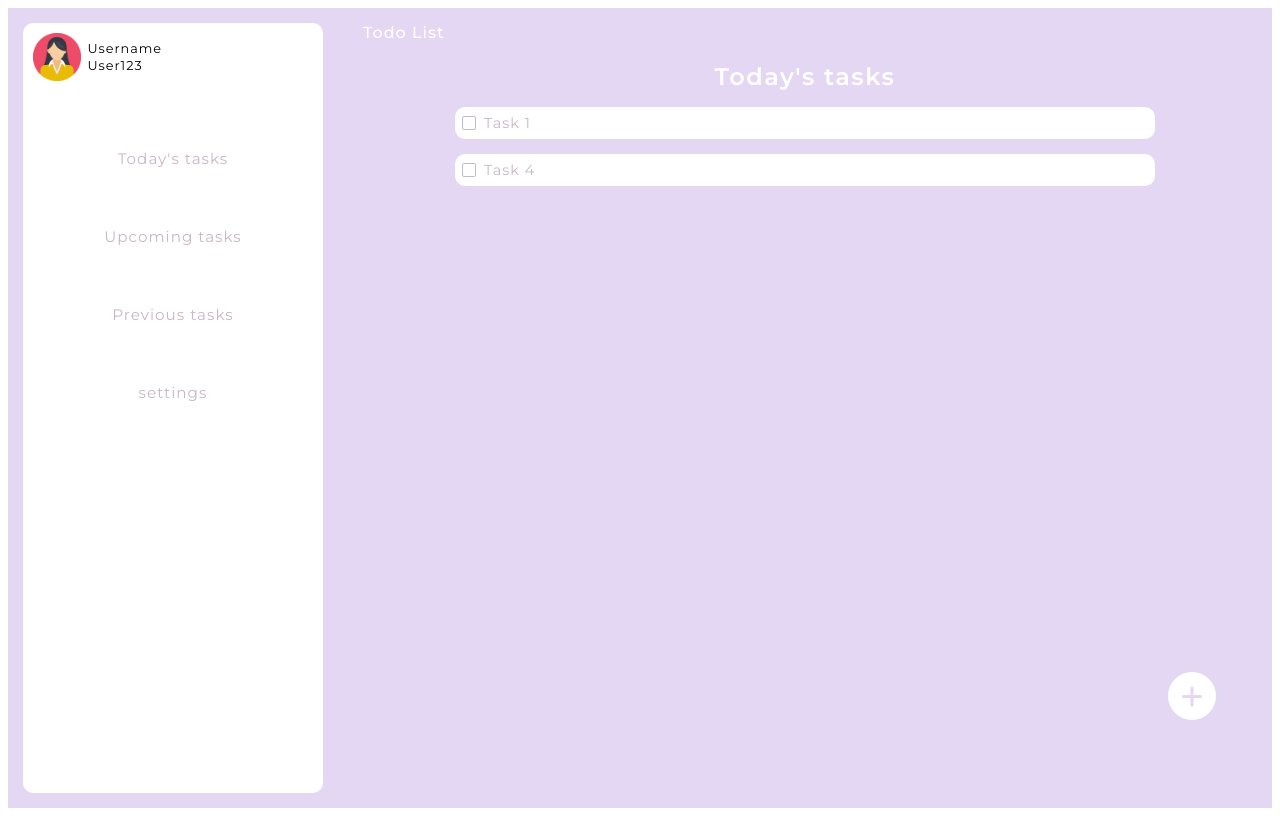
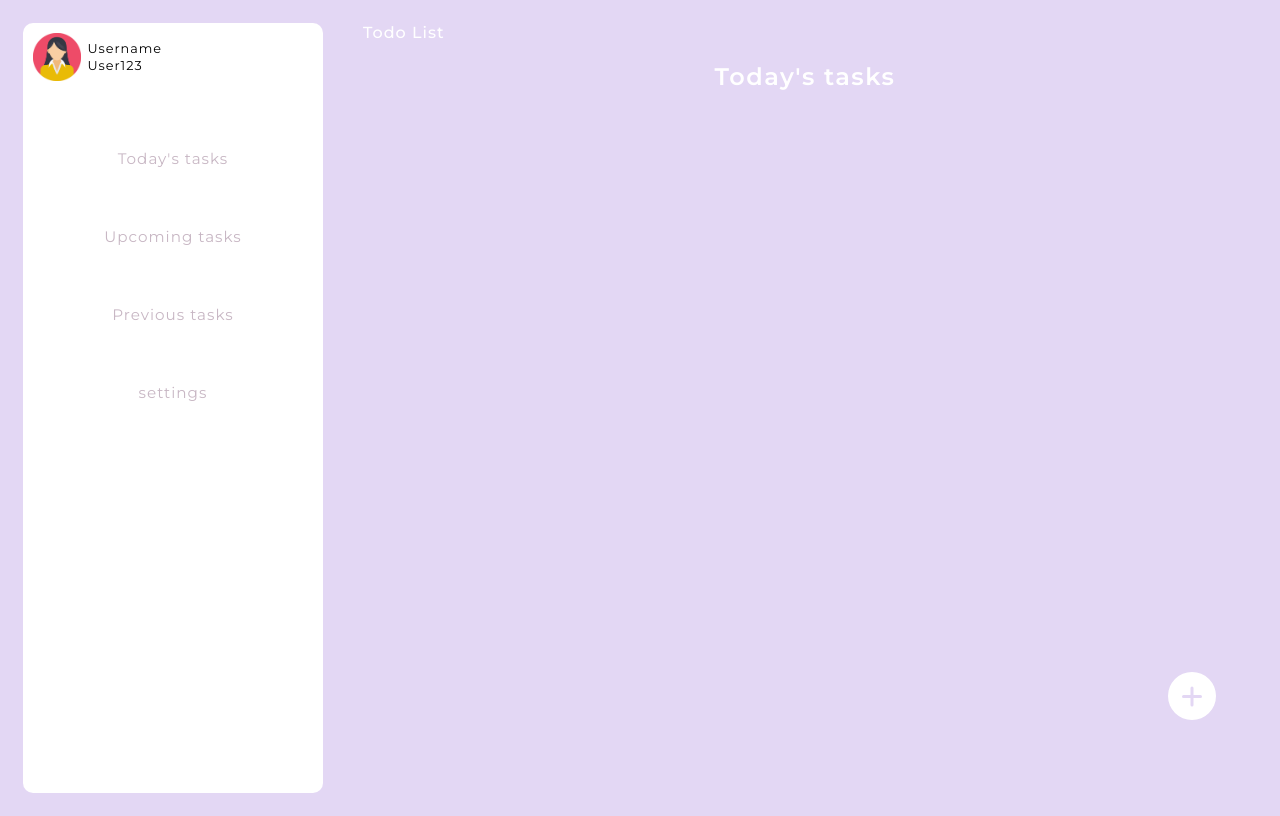
Before and after one commit to IkramMaizi/Todo-List, a React (Create React App) app: page / in a window 1280 px wide. Built offline with nearby package versions, Linux system fonts and the light colour scheme.

Commit message:
fixed tasks arrangement

```diff
--- a/src/App.css
+++ b/src/App.css
@@ -1,4 +1,8 @@
 @import url('https://fonts.googleapis.com/css2?family=Montserrat:ital,wght@0,100..900;1,100..900&display=swap');
+html{
+  background-color: #e3d7f4;
+}
+
 .App {
   display: flex;
   background-color: #e3d7f4;
@@ -117,8 +121,6 @@ p{margin: 0;}
   position: relative;
   border: solid #c8b7c4;
   border-width: 0 2px 2px 0;
-  -webkit-transform: rotate(45deg);
-  -ms-transform: rotate(45deg);
   transform: rotate(45deg);
 }
 
--- a/src/App.js
+++ b/src/App.js
@@ -2,14 +2,20 @@ import './App.css';
 import pfp from "./assets/user_img.png"
 import React from"react";
 import NewTask from './components/NewTask';
+import TaskElement from './components/TaskElement'
 
 function App() {
-  const [taskList, setTaskList]= React.useState([newTask("Task 1", 1), newTask("Task 2", 2), newTask("Task 3", 3), newTask("Task 4", 1)]);
+  const currentDate= new Date();
+  const [taskList, setTaskList]= React.useState([]);
   const [currentWindow, setCurrentWindow]= React.useState(1);
   const [newTaskTrigger, setNewTaskTrigger]= React.useState(false);
 
   function newTask(title, type, date){
-    //type=... check the date and define the task type
+    const currentDate= new Date();
+
+    console.log(date);
+    console.log(`new task function entered. task: ${title}`);
+    // type= (date.getTime() == currentDate.getTime()) ? 1 : 2;
     return({
       title: title,
       desc:"task description",
@@ -43,30 +49,22 @@ function App() {
     setNewTaskTrigger(true);
   }
   function submitNewTask(title, type, date){
-    console.log(date);
     setTaskList( (prev) => ([...prev, newTask(title, type, date)]));
     setNewTaskTrigger(false);
   }
 
   function handleCheckboxChange(task){
     setTaskList((prev) => {
-      return prev.map((t) =>
-          t.title === task.title ? { ...t, type:3, isDone: !t.isDone } : t
+      return prev.map((p) =>
+          p.title === task.title ? { ...p, type:(task.type===1 || task.type ===2)? 3 : 1, isDone: !p.isDone } : p
       );
   });
   }
 
   const tasksElements= taskList.map((task)=>{
-    console.log("map function entered");
     if(task.type===currentWindow)
     return(
-    <li className="task--container" key={task.title}>
-    <label class="checkbox--container" htmlFor={`taskCheckbox-${task.title}`}>
-      <input type="checkbox" className="checkbox" id={`taskCheckbox-${task.title}`} onChange={() => handleCheckboxChange(task)} checked={task.isDone || false} ></input>
-      <div className="checkmark"></div>
-      </label>
-      <p className={task.isDone ? 'task--title--checked' : 'task--title'}>{task.title}</p>
-    </li>
+    <TaskElement task={task} handleCheckboxChange={handleCheckboxChange}/>
   )
 else{
   return ""
--- a/src/components/NewTask.css
+++ b/src/components/NewTask.css
@@ -3,6 +3,7 @@ h2{
     margin: 0;
 }
 .popup--holder{
+    z-index: 1000;
     top:0;
     left: 0;
     position: fixed;
--- a/src/components/NewTask.js
+++ b/src/components/NewTask.js
@@ -16,7 +16,10 @@ function NewTask(props) {
     function handleChange(event){
       setTitle(event.target.value)
     }
-    function changeDate(date){setDate(date)}
+    function changeDate(date){
+      date.setHours(0,0,0,0);
+      setDate(date);
+    }
     const ExampleCustomInput = React.forwardRef(({ value, onClick }, ref) => (
       <div className="custom-input" onClick={onClick} ref={ref}>
         {value}
--- /dev/null
+++ b/src/components/TaskElement.js
@@ -0,0 +1,13 @@
+import React from 'react'
+
+export default function TaskElement(props){
+    return(
+        <li className="task--container" key={props.task.title}>
+    <label class="checkbox--container" htmlFor={`taskCheckbox-${props.task.title}`}>
+      <input type="checkbox" className="checkbox" id={`taskCheckbox-${props.task.title}`} onChange={() => props.handleCheckboxChange(props.task)} checked={props.task.isDone || false} ></input>
+      <div className="checkmark"></div>
+      </label>
+      <p className={props.task.isDone ? 'task--title--checked' : 'task--title'}>{props.task.title}</p>
+    </li>
+    )
+}
```
